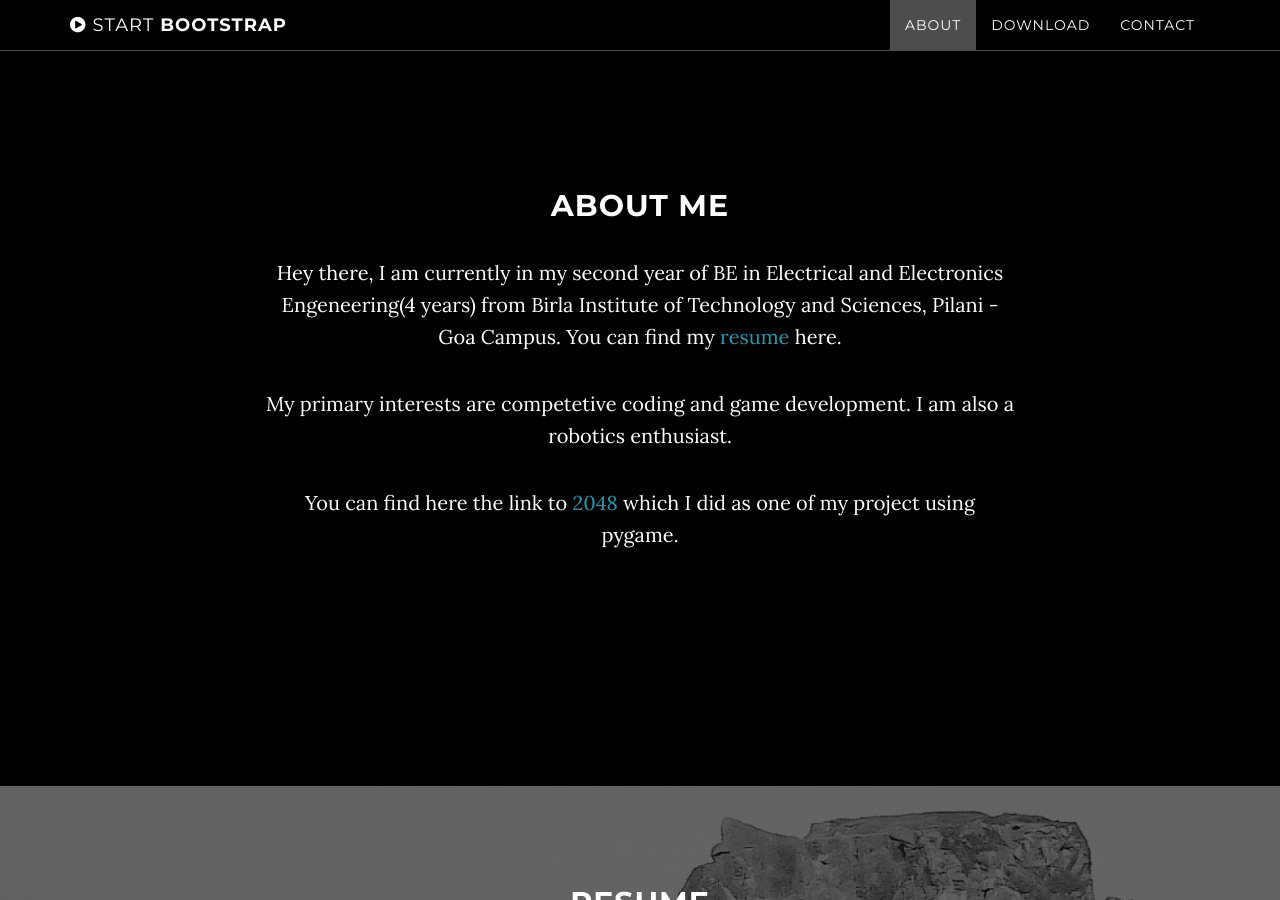
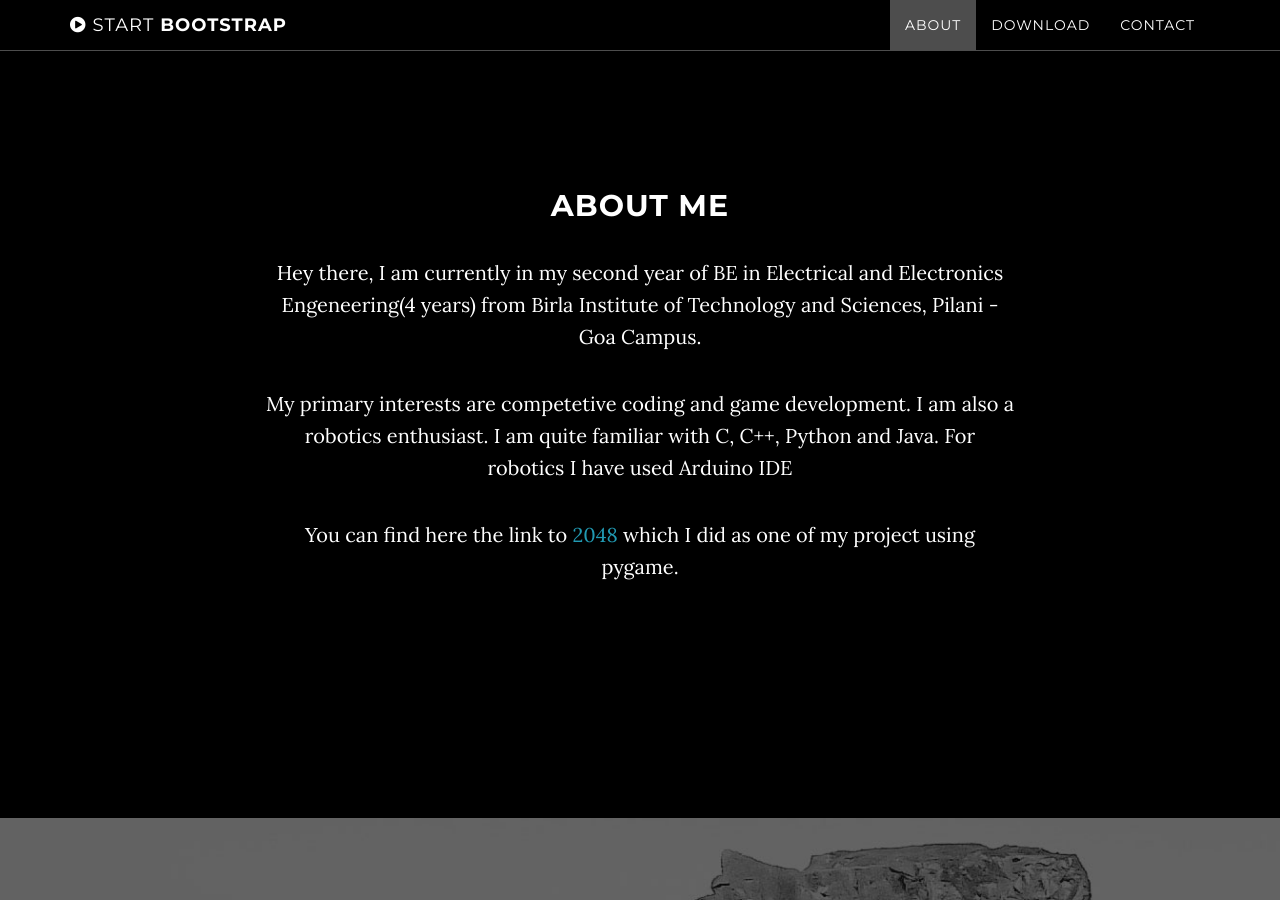
Before and after one commit to Oytrik/Oytrik.github.io, a Jekyll site: the page built from index.html, in a window 1280 px wide and 900 px high, scrolled down 911 px. Built offline with Jekyll 4.4.1, drawn with Linux system fonts in a browser that asks for light colours.

Commit message:
Update about.html

```diff
--- a/_includes/about.html
+++ b/_includes/about.html
@@ -3,8 +3,8 @@
         <div class="row">
             <div class="col-lg-8 col-lg-offset-2">
                 <h2>About Me</h2>
-                <p>Hey there, I am currently in my second year of BE in Electrical and Electronics Engeneering(4 years) from Birla Institute of Technology and Sciences, Pilani - Goa Campus. You can find my <a href="https://github.com/Oytrik/Oytrik.github.io/blob/master/Oytrik%20Resume.pdf">resume</a> here.</p>
-                <p>My primary interests are competetive coding and game development. I am also a robotics enthusiast.</p>
+                <p>Hey there, I am currently in my second year of BE in Electrical and Electronics Engeneering(4 years) from Birla Institute of Technology and Sciences, Pilani - Goa Campus.</p>
+                <p>My primary interests are competetive coding and game development. I am also a robotics enthusiast. I am quite familiar with C, C++, Python and Java. For robotics I have used Arduino IDE</p>
                 <p>You can find here the link to <a href="https://github.com/Oytrik/Mini-Project-2048">2048</a> which I did as one of my project using pygame.</p>
             </div>
         </div>
```
